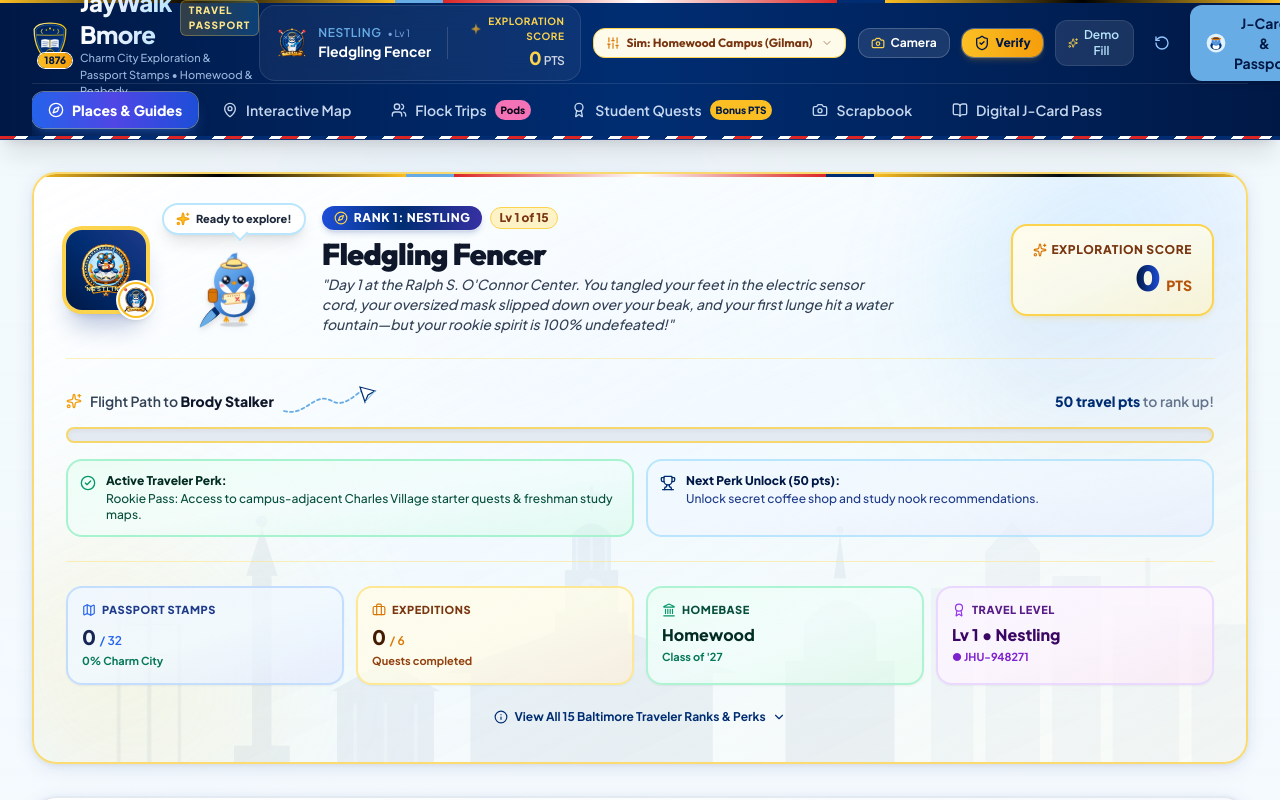
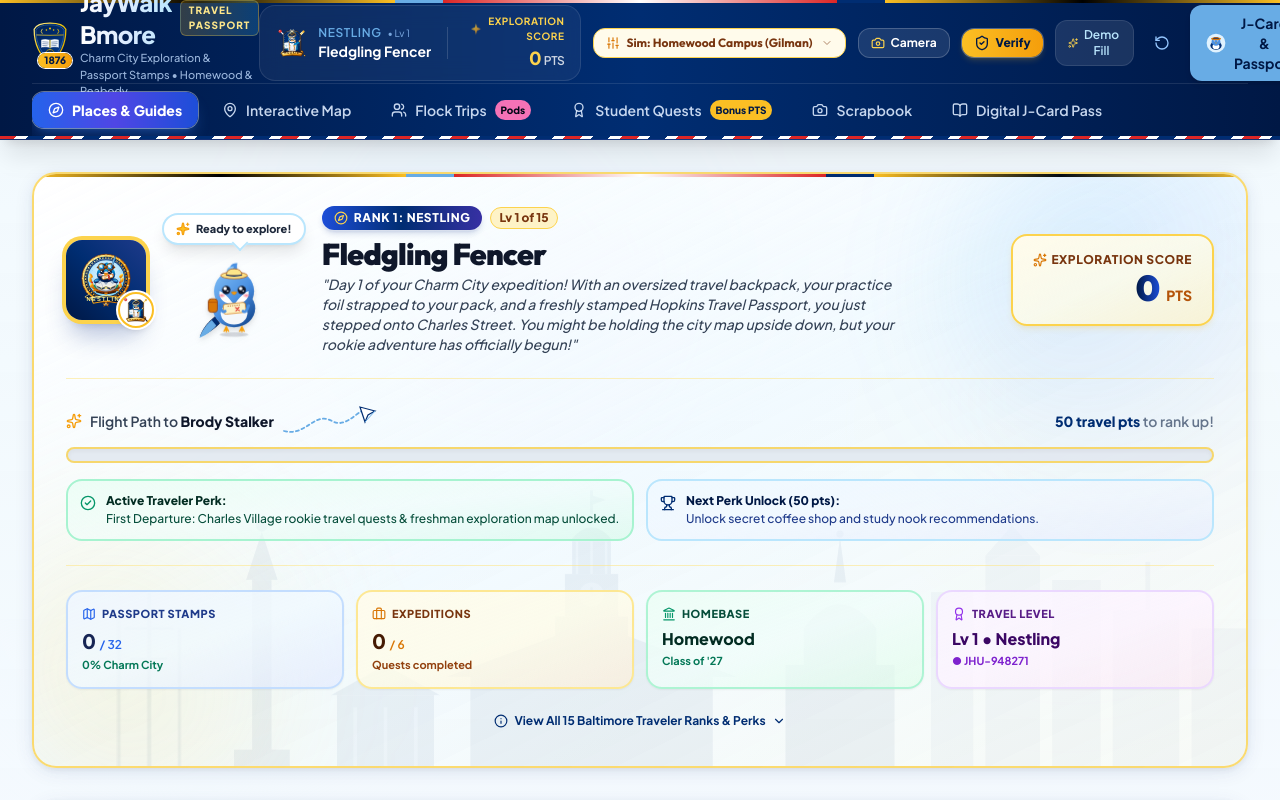
Before and after one commit to cphilip16/HopkinsHunt, a React (Vite) app: page / in a window 1280 px wide. Shown: the top 800 px of the page. Built offline with nearby package versions, Linux system fonts and the light colour scheme.

Commit message:
feat: make fledgling fencer rank newbie travel themed with luggage tag plaque, passport, and explorer pack

```diff
--- a/src/components/art/VectorArt.tsx
+++ b/src/components/art/VectorArt.tsx
@@ -15,7 +15,7 @@
 
   // Helper render for 15 subrank SVGs
   const renderSvg = () => {
-    // Level 1: Fledgling Fencer (Rookie Freshman Target Plaque, Oversized Pushed-Up Mask, Wide-Eyed Baby Jay & Practice Foil)
+    // Level 1: Fledgling Fencer (Newbie Traveler Plaque, Explorer Knapsack, Open Passport, Practice Foil & Map Scroll)
     if (/\bsubrank-1\b/.test(key) || key.includes('fledgling') || key.includes('fencer') || key.includes('nestling-hatch')) {
       return (
         <svg width={size} height={size} viewBox="0 0 48 48" fill="none" className={className}>
@@ -27,8 +27,8 @@
               <stop offset="65%" stopColor="#F59E0B" />
               <stop offset="100%" stopColor="#92400E" />
             </linearGradient>
-            {/* Target Ring Radial Field */}
-            <radialGradient id="sub1-target-bg" cx="50%" cy="45%" r="60%">
+            {/* Luggage Tag Field Gradient */}
+            <radialGradient id="sub1-travel-bg" cx="50%" cy="40%" r="65%">
               <stop offset="0%" stopColor="#003D99" />
               <stop offset="60%" stopColor="#002D72" />
               <stop offset="100%" stopColor="#001438" />
@@ -58,33 +58,26 @@
               <stop offset="50%" stopColor="#0284C7" />
               <stop offset="100%" stopColor="#002D72" />
             </linearGradient>
-            {/* Target Plaque Clip */}
-            <clipPath id="sub1-target-clip">
-              <circle cx="24" cy="21" r="18" />
+            {/* Travel Luggage Tag Clip */}
+            <clipPath id="sub1-tag-clip">
+              <path d="M16 5 L32 5 L38 11 L38 42 C38 43 37 44 36 44 L12 44 C11 44 10 43 10 42 L10 11 Z" />
             </clipPath>
           </defs>
 
-          {/* Tangled Curly Electric Body Sensor Cord Trailing Behind */}
-          <path
-            d="M14 36 C10 40 15 45 20 42 C25 39 23 46 29 44 C34 42 38 39 35 34"
-            stroke="#F59E0B"
-            strokeWidth="1.6"
-            strokeLinecap="round"
-            fill="none"
-          />
-          <path
-            d="M14 36 C10 40 15 45 20 42 C25 39 23 46 29 44 C34 42 38 39 35 34"
-            stroke="#D97706"
-            strokeWidth="1"
-            strokeDasharray="1.5 1.5"
-            fill="none"
-          />
-          {/* 3-Prong Sensor Plug Dangling */}
-          <rect x="34" y="33" width="3.5" height="2" rx="0.5" fill="#1E293B" transform="rotate(-25 34 33)" />
-          <line x1="36.5" y1="32.5" x2="38" y2="31.8" stroke="#FEF08A" strokeWidth="0.8" />
-
-          {/* Crossed Rookie Practice Foils Extending in Saltire Behind Target */}
-          {/* Practice Foil 1: Top-Left to Bottom-Right */}
+          {/* Crossed Equipment Extending in Saltire Behind Luggage Tag */}
+          {/* Item 1: Rolled Vintage Campus Map Scroll (Top-Right to Bottom-Left) */}
+          <g>
+            <line x1="42" y1="6" x2="8" y2="40" stroke="#FEF3C7" strokeWidth="3.4" strokeLinecap="round" />
+            <line x1="42" y1="6" x2="8" y2="40" stroke="#FDE68A" strokeWidth="1.8" strokeLinecap="round" />
+            <line x1="42" y1="6" x2="8" y2="40" stroke="#D97706" strokeWidth="0.5" strokeDasharray="1 1.5" />
+            {/* Curled Scroll Ends */}
+            <circle cx="42.5" cy="5.5" r="1.5" fill="#FBBF24" stroke="#78350F" strokeWidth="0.4" />
+            <circle cx="7.5" cy="40.5" r="1.5" fill="#FBBF24" stroke="#78350F" strokeWidth="0.4" />
+            {/* Red Ribbon Tie Binding Scroll */}
+            <rect x="23.5" y="21.5" width="2.4" height="4" rx="0.5" fill="#DC2626" transform="rotate(45 24 23)" />
+          </g>
+
+          {/* Item 2: Flexible Practice Fencing Foil (Top-Left to Bottom-Right) */}
           <g>
             <line x1="5" y1="5" x2="43" y2="43" stroke="url(#sub1-steel-blade)" strokeWidth="1.8" strokeLinecap="round" />
             <line x1="5.5" y1="5.5" x2="42.5" y2="42.5" stroke="#FFFFFF" strokeWidth="0.6" strokeLinecap="round" />
@@ -97,68 +90,79 @@
             <circle cx="44.5" cy="44.5" r="1.2" fill="url(#sub1-bell-guard)" />
           </g>
 
-          {/* Practice Foil 2: Top-Right to Bottom-Left */}
-          <g>
-            <line x1="43" y1="5" x2="5" y2="43" stroke="url(#sub1-steel-blade)" strokeWidth="1.8" strokeLinecap="round" />
-            <line x1="42.5" y1="5.5" x2="5.5" y2="42.5" stroke="#FFFFFF" strokeWidth="0.6" strokeLinecap="round" />
-            {/* Oversized Red Rubber Practice Safety Stopper Knob */}
-            <circle cx="43" cy="5" r="2.4" fill="#EF4444" stroke="#991B1B" strokeWidth="0.5" />
-            <circle cx="42.2" cy="4.2" r="0.7" fill="#FECACA" />
-            {/* Bell Guard & Grip */}
-            <circle cx="9" cy="39" r="3.2" fill="url(#sub1-bell-guard)" stroke="#451A03" strokeWidth="0.6" />
-            <line x1="9" y1="39" x2="4" y2="44" stroke="#1E293B" strokeWidth="2.2" strokeLinecap="round" />
-            <circle cx="3.5" cy="44.5" r="1.2" fill="url(#sub1-bell-guard)" />
-          </g>
-
-          {/* Collegiate Rookie Practice Target Plaque */}
-          <circle cx="24" cy="21" r="19" fill="url(#sub1-gold-frame)" stroke="#451A03" strokeWidth="1.2" />
-          <circle cx="24" cy="21" r="18" fill="#001845" stroke="url(#sub1-gold-frame)" strokeWidth="0.6" />
-
-          {/* Clipped Practice Target Interior */}
-          <g clipPath="url(#sub1-target-clip)">
-            <rect x="5" y="2" width="38" height="38" fill="url(#sub1-target-bg)" />
-
-            {/* Fencing Practice Target Rings (Hopkins Blue & White) */}
-            <circle cx="24" cy="21" r="14.5" stroke="#38BDF8" strokeWidth="1.4" fill="none" opacity="0.4" />
-            <circle cx="24" cy="21" r="10.5" stroke="#F8FAFC" strokeWidth="1.2" strokeDasharray="2 1.5" fill="none" opacity="0.35" />
-            <circle cx="24" cy="21" r="6" stroke="#FEF08A" strokeWidth="1" fill="none" opacity="0.3" />
-
-            {/* Rookie Chalk Practice Hit Marks on Target */}
-            <g stroke="#F8FAFC" strokeWidth="1" strokeLinecap="round" opacity="0.7">
-              <line x1="12" y1="13" x2="16" y2="17" />
-              <line x1="16" y1="13" x2="12" y2="17" />
-              <line x1="32" y1="12" x2="36" y2="16" />
-              <line x1="36" y1="12" x2="32" y2="16" />
-            </g>
-
-            {/* Hero Character: Fluffy Newbie Baby Jay */}
-            {/* Quilted Padded White Practice Plastron (Beginner Jacket) */}
+          {/* Vintage Travel Luggage Tag / Passport Visa Plaque */}
+          <path
+            d="M16 5 L32 5 L38 11 L38 42 C38 43 37 44 36 44 L12 44 C11 44 10 43 10 42 L10 11 Z"
+            fill="url(#sub1-gold-frame)"
+            stroke="#451A03"
+            strokeWidth="1.2"
+          />
+          <path
+            d="M16.5 6 L31.5 6 L37 11.5 L37 41.5 C37 42.5 36.5 43 35.5 43 L12.5 43 C11.5 43 11 42.5 11 41.5 L11 11.5 Z"
+            fill="#001845"
+            stroke="url(#sub1-gold-frame)"
+            strokeWidth="0.5"
+          />
+
+          {/* Clipped Luggage Tag Interior */}
+          <g clipPath="url(#sub1-tag-clip)">
+            <rect x="10" y="5" width="28" height="39" fill="url(#sub1-travel-bg)" />
+
+            {/* Travel Passport Perforated Perimeter Stitching */}
+            <path
+              d="M17 7 L31 7 L36 12 L36 41 L12 41 L12 12 Z"
+              stroke="url(#sub1-gold-frame)"
+              strokeWidth="0.6"
+              strokeDasharray="1.5 1.5"
+              fill="none"
+              opacity="0.5"
+            />
+
+            {/* Faint Compass Rose Grid in Background */}
+            <circle cx="24" cy="22" r="12" stroke="#38BDF8" strokeWidth="0.6" strokeDasharray="2 2" fill="none" opacity="0.3" />
+            <line x1="24" y1="10" x2="24" y2="34" stroke="#38BDF8" strokeWidth="0.4" opacity="0.25" />
+            <line x1="12" y1="22" x2="36" y2="22" stroke="#38BDF8" strokeWidth="0.4" opacity="0.25" />
+
+            {/* Hero Character: Fluffy Newbie Baby Jay Traveler */}
+            {/* Blue Explorer Knapsack / Daypack visible behind shoulders */}
+            <path d="M15 25 C14 21 34 21 33 25 L34 34 C34 37 14 37 14 34 Z" fill="#0369A1" stroke="#001845" strokeWidth="0.6" />
+            {/* Orange Sleeping Mat / Rolled Daypack Bedroll atop backpack */}
+            <rect x="17.5" y="20.5" width="13" height="3" rx="1.5" fill="#EA580C" stroke="#7C2D12" strokeWidth="0.4" />
+            <line x1="21" y1="20.5" x2="21" y2="23.5" stroke="#7C2D12" strokeWidth="0.5" />
+            <line x1="27" y1="20.5" x2="27" y2="23.5" stroke="#7C2D12" strokeWidth="0.5" />
+
+            {/* Quilted Padded White Practice Plastron (Travel Uniform) */}
             <path
               d="M17 26 C17 22.5 20 21 24 21 C28 21 31 22.5 31 26 L30 35 C30 38 27 39 24 39 C21 39 18 38 18 35 Z"
               fill="url(#sub1-plastron)"
               stroke="#94A3B8"
               strokeWidth="0.8"
             />
-            {/* Diamond Quilt Stitching Lines */}
+            {/* Diamond Quilt Stitching */}
             <line x1="18" y1="28" x2="28" y2="37" stroke="#CBD5E1" strokeWidth="0.6" strokeDasharray="1 1" />
-            <line x1="20" y1="25" x2="30" y2="34" stroke="#CBD5E1" strokeWidth="0.6" strokeDasharray="1 1" />
-            <line x1="30" y1="28" x2="20" y2="37" stroke="#CBD5E1" strokeWidth="0.6" strokeDasharray="1 1" />
             <line x1="28" y1="25" x2="18" y2="34" stroke="#CBD5E1" strokeWidth="0.6" strokeDasharray="1 1" />
 
-            {/* Rookie Blue Tape Nametag on Jacket */}
-            <rect x="22" y="27" width="7" height="3" rx="0.5" fill="#0284C7" stroke="#002D72" strokeWidth="0.4" />
-            <line x1="23.5" y1="28.5" x2="27.5" y2="28.5" stroke="#FFFFFF" strokeWidth="0.6" />
-
-            {/* Cute Crossed Band-Aid on Plastron */}
-            <g transform="translate(19, 31)">
-              <rect x="-1" y="-2" width="2" height="4" rx="0.5" fill="#FED7AA" stroke="#D97706" strokeWidth="0.3" transform="rotate(45)" />
-              <rect x="-1" y="-2" width="2" height="4" rx="0.5" fill="#FED7AA" stroke="#D97706" strokeWidth="0.3" transform="rotate(-45)" />
-            </g>
-
-            {/* Left Wing Raised in Adorable Wobbly Novice Balance */}
-            <path d="M18 26 Q13 24 14 29 Q17 31 19 28 Z" fill="url(#sub1-fluff-jay)" stroke="#002D72" strokeWidth="0.6" />
-
-            {/* Right Wing En-Garde Holding Baby Practice Foil */}
+            {/* Explorer Knapsack Shoulder Straps Crossing Front */}
+            <line x1="19.5" y1="22" x2="20.5" y2="36" stroke="#B45309" strokeWidth="1.2" />
+            <line x1="28.5" y1="22" x2="27.5" y2="36" stroke="#B45309" strokeWidth="1.2" />
+            {/* Brass Shoulder Strap Buckles */}
+            <rect x="18.8" y="28" width="2.4" height="2" fill="#FEF08A" stroke="#78350F" strokeWidth="0.3" />
+            <rect x="26.8" y="28" width="2.4" height="2" fill="#FEF08A" stroke="#78350F" strokeWidth="0.3" />
+
+            {/* Left Wing Proudly Holding Open Hopkins Travel Passport Booklet */}
+            <path d="M18 26 Q13 25 14 30" stroke="#0284C7" strokeWidth="2.4" strokeLinecap="round" fill="none" />
+            {/* Navy Travel Passport Cover */}
+            <rect x="9.5" y="25" width="7.5" height="9" rx="0.8" fill="#002D72" stroke="#FEF08A" strokeWidth="0.5" transform="rotate(-18 10 25)" />
+            {/* Golden University Crest Seal on Passport Cover */}
+            <circle cx="12" cy="29" r="1.3" fill="#FEF08A" />
+            <circle cx="12" cy="29" r="0.7" fill="#002D72" />
+            {/* Open White Visa Pages Peeking Out */}
+            <rect x="11.5" y="24" width="7" height="8.5" rx="0.6" fill="#F8FAFC" stroke="#CBD5E1" strokeWidth="0.4" transform="rotate(-6 12 24)" />
+            {/* Cyan Travel Stamp Cancellation Mark on Visa Page */}
+            <circle cx="14.8" cy="28.2" r="1.2" stroke="#0284C7" strokeWidth="0.5" fill="none" strokeDasharray="0.8 0.5" />
+            <circle cx="14.8" cy="28.2" r="0.4" fill="#0284C7" />
+
+            {/* Right Wing Holding Training Foil as Explorer Trail Pointer */}
             <path d="M28 26 Q35 24 36 21" stroke="#0284C7" strokeWidth="2.6" strokeLinecap="round" fill="none" />
             <circle cx="36" cy="21" r="1.6" fill="url(#sub1-bell-guard)" stroke="#451A03" strokeWidth="0.4" />
             {/* Forward Training Blade with Safety Knob */}
@@ -171,7 +175,7 @@
             {/* Cute Chubby Cheeks (White Face Feathers) */}
             <ellipse cx="24" cy="19.2" rx="4.8" ry="3.5" fill="#FFFFFF" />
 
-            {/* Wide, Enthusiastic Curious Rookie Eyes */}
+            {/* Wide, Enthusiastic Curious Rookie Explorer Eyes */}
             {/* Left Eye */}
             <circle cx="21.5" cy="18.5" r="1.9" fill="#001438" />
             <circle cx="21.2" cy="18" r="0.8" fill="#FFFFFF" />
@@ -185,27 +189,36 @@
             <polygon points="23,19.2 25,19.2 24,21.5" fill="#F59E0B" stroke="#B45309" strokeWidth="0.3" />
             <path d="M23.3 20.6 Q24 22 24.7 20.6 Z" fill="#EF4444" />
 
+            {/* Cute Crossed Band-Aid on Cheek */}
+            <g transform="translate(28, 20.2)">
+              <rect x="-0.8" y="-1.6" width="1.6" height="3.2" rx="0.4" fill="#FED7AA" stroke="#D97706" strokeWidth="0.25" transform="rotate(45)" />
+              <rect x="-0.8" y="-1.6" width="1.6" height="3.2" rx="0.4" fill="#FED7AA" stroke="#D97706" strokeWidth="0.25" transform="rotate(-45)" />
+            </g>
+
             {/* Fluffy Blue Chick Feathers Poofing Out Top */}
             <path d="M23 11.8 Q24 8.5 25.5 10 Q24.8 11.5 24 12 Z" fill="#38BDF8" stroke="#002D72" strokeWidth="0.4" />
             <path d="M25 11.2 Q26.8 8.8 27.5 11 Q26.5 12 25.5 12.2 Z" fill="#0284C7" />
 
             {/* The Oversized Fencing Mask Pushed Back Up onto Forehead */}
             <g transform="rotate(-8 24 11.5)">
-              {/* Oval Mesh Mask Cap Tilted Back Jauntily */}
               <ellipse cx="24" cy="11.5" rx="6.2" ry="4.2" fill="#0F172A" stroke="url(#sub1-gold-frame)" strokeWidth="0.9" />
-              {/* Wire Grid Mesh on Mask */}
               <line x1="20" y1="10" x2="28" y2="10" stroke="#64748B" strokeWidth="0.5" strokeDasharray="0.8 0.8" />
               <line x1="19.5" y1="11.5" x2="28.5" y2="11.5" stroke="#94A3B8" strokeWidth="0.5" strokeDasharray="0.8 0.8" />
               <line x1="20" y1="13" x2="28" y2="13" stroke="#64748B" strokeWidth="0.5" strokeDasharray="0.8 0.8" />
               <line x1="22" y1="8.5" x2="22" y2="14.5" stroke="#64748B" strokeWidth="0.5" strokeDasharray="0.8 0.8" />
               <line x1="24" y1="8" x2="24" y2="15" stroke="#94A3B8" strokeWidth="0.6" strokeDasharray="0.8 0.8" />
               <line x1="26" y1="8.5" x2="26" y2="14.5" stroke="#64748B" strokeWidth="0.5" strokeDasharray="0.8 0.8" />
-              {/* Padded White Mask Bib Lifted Above Face */}
               <path d="M19.5 13.5 Q24 16 28.5 13.5" stroke="#F8FAFC" strokeWidth="1.2" strokeLinecap="round" fill="none" />
             </g>
           </g>
 
-          {/* Lower Collegiate Rookie Ribbon Banner: ROOKIE • EN GARDE */}
+          {/* Brass Grommet Eyelet & Luggage Twine String at Top of Tag */}
+          <circle cx="24" cy="7.8" r="2.2" fill="#001845" stroke="url(#sub1-gold-frame)" strokeWidth="1" />
+          <circle cx="24" cy="7.8" r="1.1" fill="#001438" />
+          <path d="M24 6.6 C24 2 21 2 21 3.8 C21 5.5 24 5.5 24 7" stroke="#FEF3C7" strokeWidth="0.9" fill="none" />
+          <path d="M24 6.6 C24 2 27 2 27 3.8 C27 5.5 24 5.5 24 7" stroke="#FEF3C7" strokeWidth="0.9" fill="none" />
+
+          {/* Lower Collegiate Rookie Ribbon Banner: ROOKIE */}
           <g>
             {/* Swallowtail Underfolds */}
             <polygon points="8,40 11,40 9,43" fill="#451A03" />
@@ -234,9 +247,6 @@
               ROOKIE
             </text>
           </g>
-
-          {/* Top Rookie Target Pip */}
-          <circle cx="24" cy="2" r="1.4" fill="#FEF08A" stroke="#B45309" strokeWidth="0.4" />
         </svg>
       );
     }
--- a/src/data/ranksData.ts
+++ b/src/data/ranksData.ts
@@ -9,8 +9,8 @@
     parentRankName: 'Nestling',
     minPoints: 0,
     maxPoints: 49,
-    flavorText: "Day 1 at the Ralph S. O'Connor Center. You tangled your feet in the electric sensor cord, your oversized mask slipped down over your beak, and your first lunge hit a water fountain—but your rookie spirit is 100% undefeated!",
-    unlockedPerk: 'Rookie Pass: Access to campus-adjacent Charles Village starter quests & freshman study maps.',
+    flavorText: "Day 1 of your Charm City expedition! With an oversized travel backpack, your practice foil strapped to your pack, and a freshly stamped Hopkins Travel Passport, you just stepped onto Charles Street. You might be holding the city map upside down, but your rookie adventure has officially begun!",
+    unlockedPerk: 'First Departure: Charles Village rookie travel quests & freshman exploration map unlocked.',
     insignia: 'nestling-hatch',
     colorClass: 'from-sky-400 to-blue-500',
   },
```
